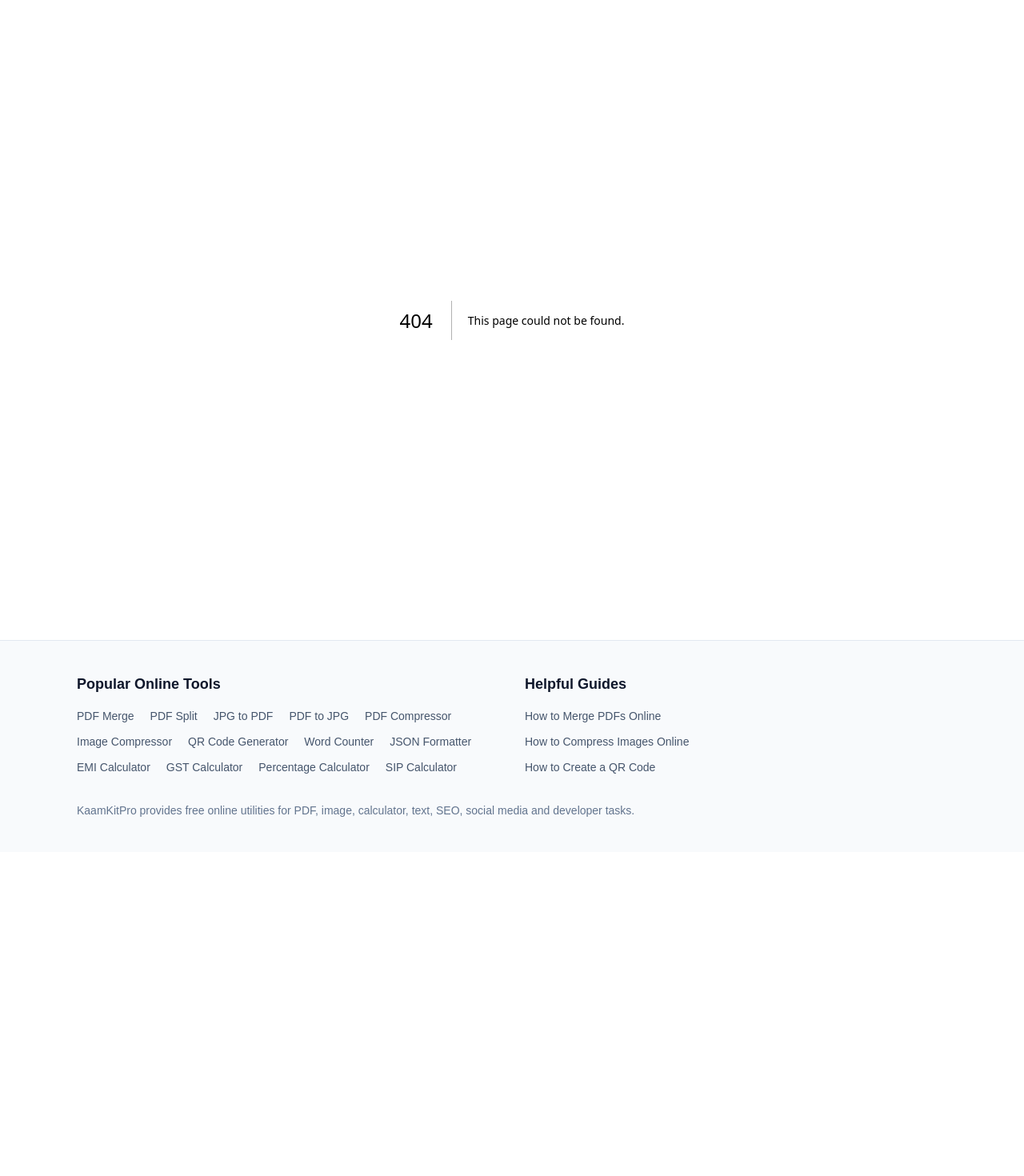
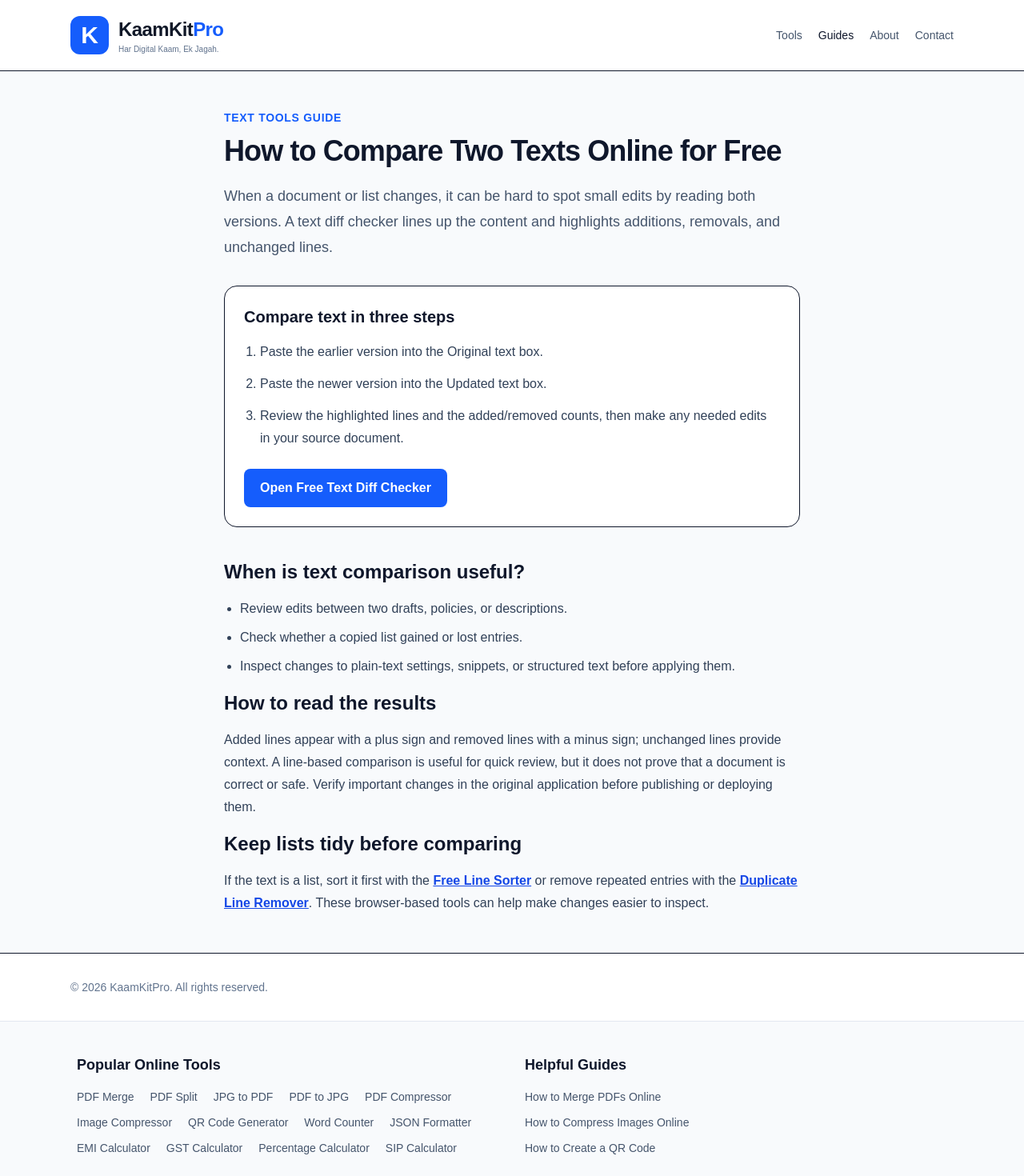
Before and after one commit to WellProSoftware/kaamkitpro, a Next.js app: page /guides/text-diff-checker in a window 1280 px wide. Before the commit this address had no page. Shown: the top 1470 px of the page at 80% size. Before the commit the page ends 1065 px from the top, so only its background shows below. Built offline with nearby package versions, Linux system fonts and the light colour scheme.

Commit message:
seo: add text diff checker guide

```diff
--- /dev/null
+++ b/src/app/guides/text-diff-checker/page.tsx
@@ -0,0 +1,74 @@
+import Link from "next/link";
+import type { Metadata } from "next";
+import BrandLogo from "@/components/BrandLogo";
+
+export const metadata: Metadata = {
+  title: "How to Compare Two Texts Online for Free",
+  description:
+    "Compare two versions of text line by line to find added, removed, and unchanged lines. Learn practical uses for drafts, lists, and configuration files.",
+  alternates: {
+    canonical: "https://kaamkitpro.com/guides/text-diff-checker",
+  },
+};
+
+export default function TextDiffGuidePage() {
+  return (
+    <main className="min-h-screen bg-slate-50 text-slate-900">
+      <header className="border-b bg-white">
+        <div className="mx-auto flex max-w-6xl items-center justify-between px-6 py-5">
+          <BrandLogo />
+          <nav className="flex gap-5 text-sm font-medium text-slate-600">
+            <Link href="/" className="hover:text-slate-900">Tools</Link>
+            <Link href="/guides" className="text-slate-900">Guides</Link>
+            <Link href="/about" className="hover:text-slate-900">About</Link>
+            <Link href="/contact" className="hover:text-slate-900">Contact</Link>
+          </nav>
+        </div>
+      </header>
+      <article className="mx-auto max-w-3xl px-6 py-12">
+        <p className="text-sm font-semibold uppercase tracking-wider text-blue-600">Text Tools Guide</p>
+        <h1 className="mt-3 text-4xl font-bold tracking-tight">How to Compare Two Texts Online for Free</h1>
+        <p className="mt-5 text-lg leading-8 text-slate-600">
+          When a document or list changes, it can be hard to spot small edits by reading both versions.
+          A text diff checker lines up the content and highlights additions, removals, and unchanged lines.
+        </p>
+        <div className="mt-8 rounded-2xl border bg-white p-6">
+          <h2 className="text-xl font-bold">Compare text in three steps</h2>
+          <ol className="mt-4 list-decimal space-y-3 pl-5 leading-7 text-slate-700">
+            <li>Paste the earlier version into the Original text box.</li>
+            <li>Paste the newer version into the Updated text box.</li>
+            <li>Review the highlighted lines and the added/removed counts, then make any needed edits in your source document.</li>
+          </ol>
+          <Link href="/tools/text-diff-checker" className="mt-6 inline-block rounded-lg bg-blue-600 px-5 py-3 font-semibold text-white hover:bg-blue-700">
+            Open Free Text Diff Checker
+          </Link>
+        </div>
+        <section className="mt-10 space-y-4">
+          <h2 className="text-2xl font-bold">When is text comparison useful?</h2>
+          <ul className="list-disc space-y-2 pl-5 leading-7 text-slate-700">
+            <li>Review edits between two drafts, policies, or descriptions.</li>
+            <li>Check whether a copied list gained or lost entries.</li>
+            <li>Inspect changes to plain-text settings, snippets, or structured text before applying them.</li>
+          </ul>
+          <h2 className="text-2xl font-bold">How to read the results</h2>
+          <p className="leading-7 text-slate-700">
+            Added lines appear with a plus sign and removed lines with a minus sign; unchanged lines provide context.
+            A line-based comparison is useful for quick review, but it does not prove that a document is correct or safe.
+            Verify important changes in the original application before publishing or deploying them.
+          </p>
+          <h2 className="text-2xl font-bold">Keep lists tidy before comparing</h2>
+          <p className="leading-7 text-slate-700">
+            If the text is a list, sort it first with the{" "}
+            <Link href="/tools/line-sorter" className="font-semibold text-blue-700 underline">Free Line Sorter</Link>
+            {" "}or remove repeated entries with the{" "}
+            <Link href="/tools/remove-duplicate-lines" className="font-semibold text-blue-700 underline">Duplicate Line Remover</Link>.
+            {" "}These browser-based tools can help make changes easier to inspect.
+          </p>
+        </section>
+      </article>
+      <footer className="border-t bg-white">
+        <div className="mx-auto max-w-6xl px-6 py-8 text-sm text-slate-500">© 2026 KaamKitPro. All rights reserved.</div>
+      </footer>
+    </main>
+  );
+}
```
